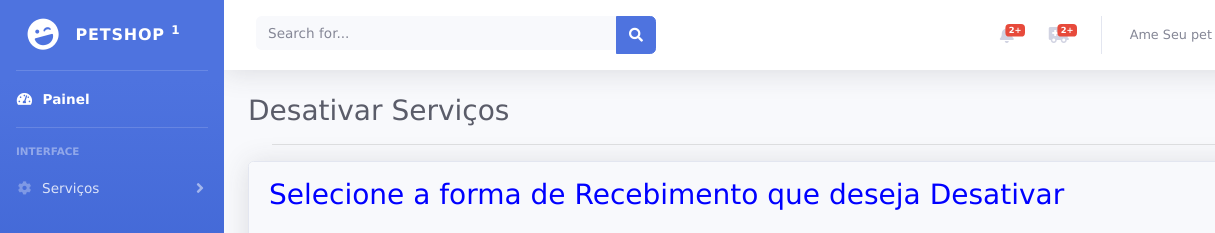
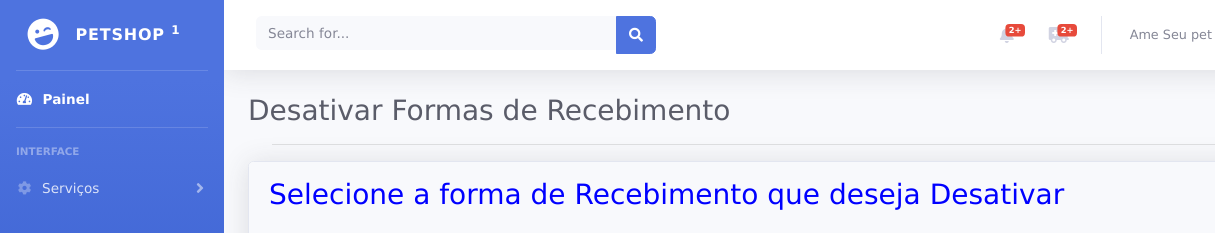
Before and after one commit to CharlesrRamos/BuscaPetAdmin, a website with bundled scripts: page ExcluirFP.html in a window 1280 px wide. Shown: the top 233 px of the page, 0-1215 px from the left. Built offline with nearby package versions, Linux system fonts and the light colour scheme.

Commit message:
ajuste de nome

```diff
--- a/ExcluirFP.html
+++ b/ExcluirFP.html
@@ -291,7 +291,7 @@
         <div class="container-fluid">
 
           <!-- Page Heading -->
-          <h1 class="h3 mb-1 text-gray-800">Desativar Serviços</h1>
+          <h1 class="h3 mb-1 text-gray-800">Desativar Formas de Recebimento</h1>
 
 
           <!-- Content Row -->
```
